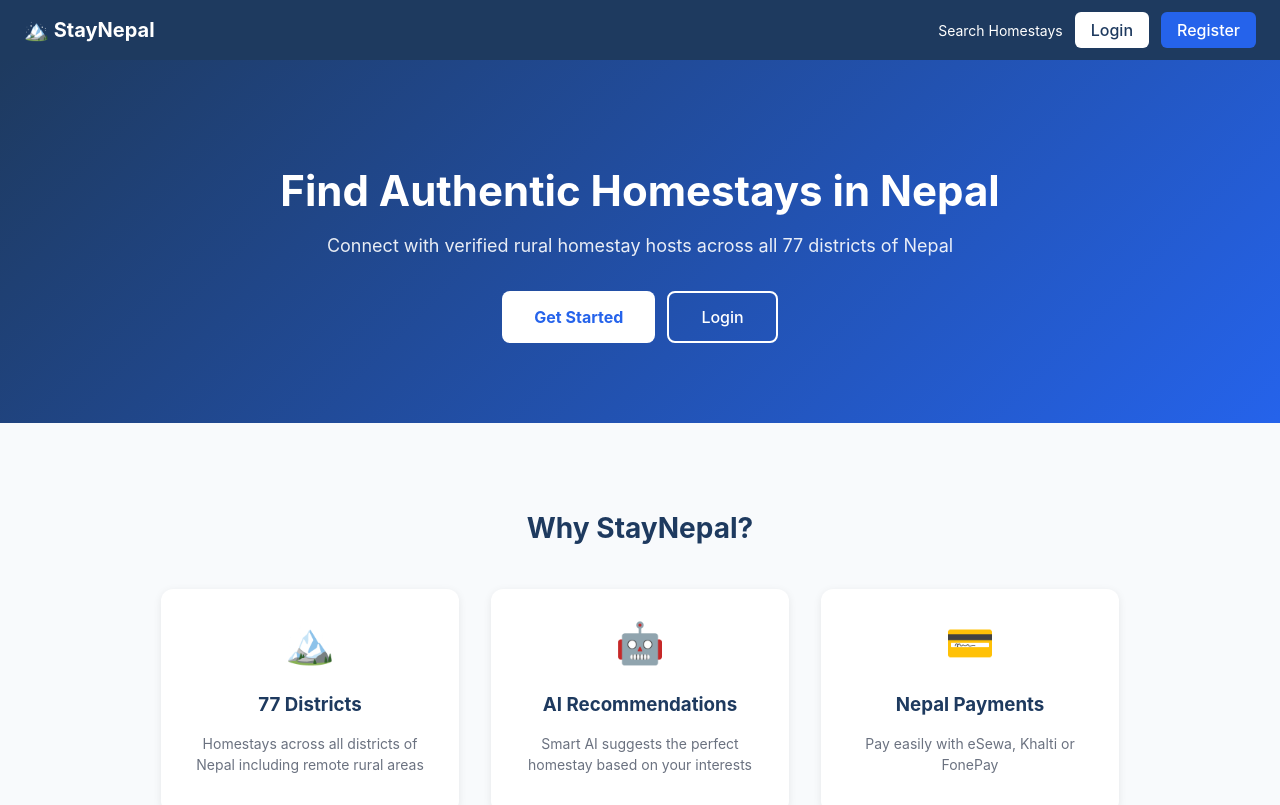
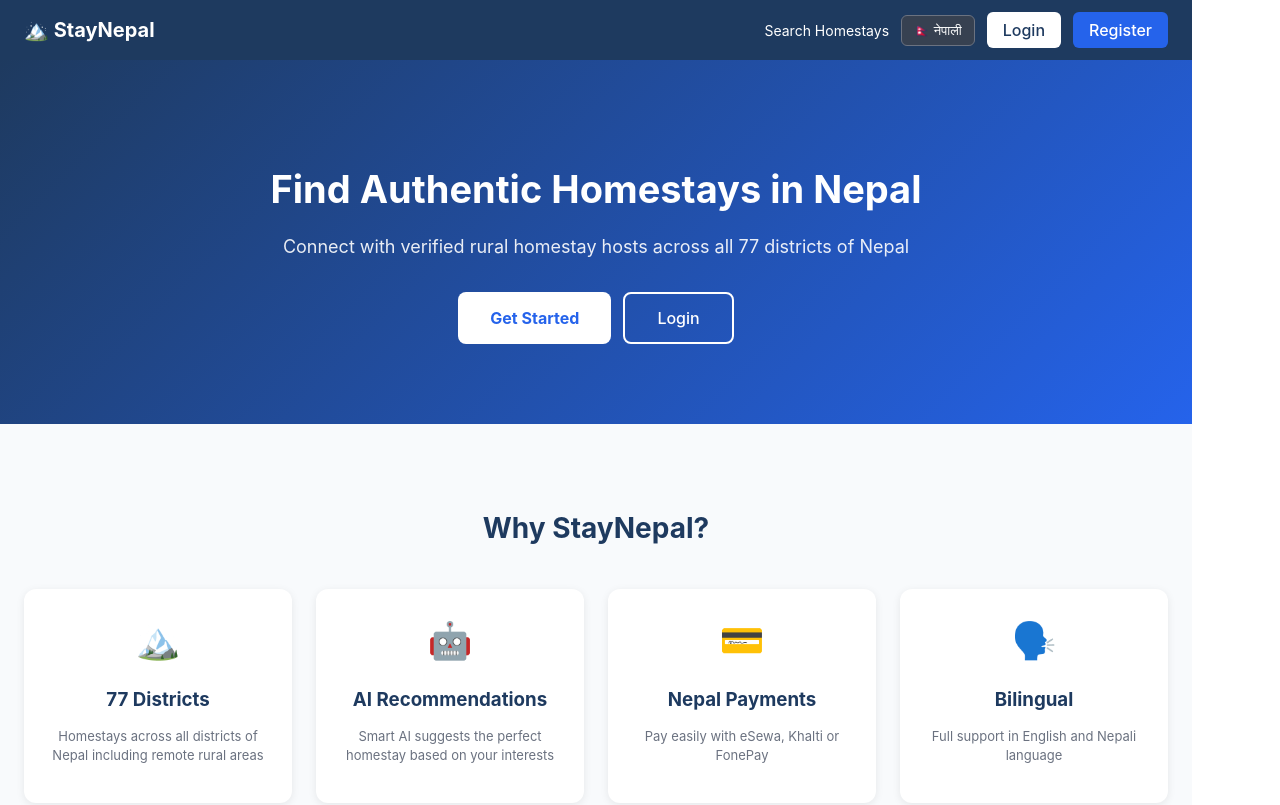
Before and after one commit to aim1525/stayNepal, a React (Vite) app in the folder frontend/: page / in a window 1280 px wide. Shown: the top 805 px of the page. Built offline with nearby package versions, Linux system fonts and the light colour scheme.

Commit message:
bilingual english nepali switch done

```diff
--- a/frontend/src/App.jsx
+++ b/frontend/src/App.jsx
@@ -5,61 +5,98 @@
 import Search from './pages/Search'
 import HostDashboard from './pages/HostDashboard'
 import Booking from './pages/Booking'
+import MyBookings from './pages/MyBookings'
 
 function App() {
   const [page, setPage] = useState('home')
   const [user, setUser] = useState(null)
   const [selectedHomestay, setSelectedHomestay] = useState(null)
+  const [lang, setLang] = useState('en')
+
+  const t = {
+    en: {
+      brand: '🏔️ StayNepal',
+      search: 'Search Homestays',
+      myBookings: 'My Bookings',
+      dashboard: 'My Dashboard',
+      hello: 'Hello',
+      logout: 'Logout',
+      login: 'Login',
+      register: 'Register',
+    },
+    ne: {
+      brand: '🏔️ स्टेनेपाल',
+      search: 'होमस्टे खोज्नुहोस्',
+      myBookings: 'मेरा बुकिङहरू',
+      dashboard: 'मेरो ड्यासबोर्ड',
+      hello: 'नमस्ते',
+      logout: 'बाहिर जानुहोस्',
+      login: 'लगइन',
+      register: 'दर्ता',
+    }
+  }
+
+  const text = t[lang]
 
   return (
     <div>
       <nav style={{background:'#1e3a5f', padding:'12px 24px', display:'flex', justifyContent:'space-between', alignItems:'center'}}>
         <span onClick={() => setPage('home')} style={{color:'white', fontSize:'20px', fontWeight:'bold', cursor:'pointer'}}>
-          🏔️ StayNepal
+          {text.brand}
         </span>
         <div style={{display:'flex', gap:'12px', alignItems:'center'}}>
           <span onClick={() => setPage('search')} style={{color:'white', cursor:'pointer', fontSize:'14px'}}>
-            Search Homestays
+            {text.search}
           </span>
           {user && user.role === 'host' && (
             <span onClick={() => setPage('host')} style={{color:'white', cursor:'pointer', fontSize:'14px'}}>
-              My Dashboard
+              {text.dashboard}
             </span>
           )}
           {user && user.role === 'tourist' && (
-            <span onClick={() => setPage('booking')} style={{color:'white', cursor:'pointer', fontSize:'14px'}}>
-              My Bookings
+            <span onClick={() => setPage('mybookings')} style={{color:'white', cursor:'pointer', fontSize:'14px'}}>
+              {text.myBookings}
             </span>
           )}
+
+          {/* LANGUAGE SWITCH BUTTON */}
+          <button
+            onClick={() => setLang(lang === 'en' ? 'ne' : 'en')}
+            style={{background:'#374151', color:'white', border:'1px solid #6b7280', padding:'6px 12px', borderRadius:'6px', cursor:'pointer', fontSize:'13px', fontWeight:'500'}}
+          >
+            {lang === 'en' ? '🇳🇵 नेपाली' : '🇬🇧 English'}
+          </button>
+
           {user ? (
             <>
-              <span style={{color:'#93c5fd', fontSize:'14px'}}>Hello, {user.name}</span>
+              <span style={{color:'#93c5fd', fontSize:'14px'}}>{text.hello}, {user.name}</span>
               <button
                 onClick={() => { setUser(null); setPage('home') }}
                 style={{background:'transparent', color:'white', border:'1px solid white', padding:'6px 12px', borderRadius:'6px', cursor:'pointer', fontSize:'13px'}}
               >
-                Logout
+                {text.logout}
               </button>
             </>
           ) : (
             <>
               <button onClick={() => setPage('login')} style={{background:'white', color:'#1e3a5f', border:'none', padding:'8px 16px', borderRadius:'6px', cursor:'pointer', fontWeight:'500'}}>
-                Login
+                {text.login}
               </button>
               <button onClick={() => setPage('register')} style={{background:'#2563eb', color:'white', border:'none', padding:'8px 16px', borderRadius:'6px', cursor:'pointer', fontWeight:'500'}}>
-                Register
+                {text.register}
               </button>
             </>
           )}
         </div>
       </nav>
 
-      {page === 'home' && <Home setPage={setPage} />}
-      {page === 'login' && <Login setPage={setPage} setUser={setUser} />}
-      {page === 'register' && <Register setPage={setPage} setUser={setUser} />}
-      {page === 'search' && <Search setPage={setPage} setSelectedHomestay={setSelectedHomestay} />}
-      {page === 'host' && <HostDashboard user={user} />}
-      {page === 'booking' && <Booking user={user} homestay={selectedHomestay} setPage={setPage} />}
+      {page === 'home' && <Home setPage={setPage} lang={lang} />}
+      {page === 'login' && <Login setPage={setPage} setUser={setUser} lang={lang} />}
+      {page === 'register' && <Register setPage={setPage} setUser={setUser} lang={lang} />}
+      {page === 'search' && <Search setPage={setPage} setSelectedHomestay={setSelectedHomestay} lang={lang} />}
+      {page === 'host' && <HostDashboard user={user} lang={lang} />}
+      {page === 'booking' && <Booking user={user} homestay={selectedHomestay} setPage={setPage} lang={lang} />}
+      {page === 'mybookings' && <MyBookings user={user} setPage={setPage} lang={lang} />}
     </div>
   )
 }
--- a/frontend/src/pages/Home.jsx
+++ b/frontend/src/pages/Home.jsx
@@ -1,49 +1,82 @@
-function Home({ setPage }) {
+function Home({ setPage, lang }) {
+  const t = {
+    en: {
+      title: 'Find Authentic Homestays in Nepal',
+      subtitle: 'Connect with verified rural homestay hosts across all 77 districts of Nepal',
+      getStarted: 'Get Started',
+      login: 'Login',
+      whyTitle: 'Why StayNepal?',
+      f1title: '77 Districts',
+      f1desc: 'Homestays across all districts of Nepal including remote rural areas',
+      f2title: 'AI Recommendations',
+      f2desc: 'Smart AI suggests the perfect homestay based on your interests',
+      f3title: 'Nepal Payments',
+      f3desc: 'Pay easily with eSewa, Khalti or FonePay',
+      f4title: 'Bilingual',
+      f4desc: 'Full support in English and Nepali language',
+    },
+    ne: {
+      title: 'नेपालमा प्रामाणिक होमस्टे खोज्नुहोस्',
+      subtitle: 'नेपालका सबै ७७ जिल्लाका प्रमाणित ग्रामीण होमस्टे होस्टहरूसँग जडान गर्नुहोस्',
+      getStarted: 'सुरु गर्नुहोस्',
+      login: 'लगइन',
+      whyTitle: 'स्टेनेपाल किन?',
+      f1title: '७७ जिल्ला',
+      f1desc: 'नेपालका सबै जिल्लाहरूमा होमस्टेहरू',
+      f2title: 'एआई सिफारिस',
+      f2desc: 'स्मार्ट एआईले तपाईंको रुचिको आधारमा उत्तम होमस्टे सुझाव दिन्छ',
+      f3title: 'नेपाल भुक्तानी',
+      f3desc: 'eSewa, Khalti वा FonePay बाट सजिलै भुक्तानी गर्नुहोस्',
+      f4title: 'द्विभाषी',
+      f4desc: 'अंग्रेजी र नेपाली भाषामा पूर्ण समर्थन',
+    }
+  }
+
+  const text = t[lang] || t['en']
+
   return (
     <div>
       <div style={{background:'linear-gradient(135deg, #1e3a5f, #2563eb)', color:'white', padding:'80px 24px', textAlign:'center'}}>
-        <h1 style={{fontSize:'42px', marginBottom:'16px'}}>Find Authentic Homestays in Nepal</h1>
-        <p style={{fontSize:'18px', marginBottom:'32px', opacity:'0.9'}}>
-          Connect with verified rural homestay hosts across all 77 districts of Nepal
-        </p>
+        <h1 style={{fontSize:'38px', marginBottom:'16px', lineHeight:'1.3'}}>{text.title}</h1>
+        <p style={{fontSize:'18px', marginBottom:'32px', opacity:'0.9'}}>{text.subtitle}</p>
         <div style={{display:'flex', justifyContent:'center', gap:'12px', flexWrap:'wrap'}}>
           <button
             onClick={() => setPage('register')}
             style={{background:'white', color:'#2563eb', padding:'14px 32px', border:'none', borderRadius:'8px', fontSize:'16px', fontWeight:'bold', cursor:'pointer'}}
           >
-            Get Started
+            {text.getStarted}
           </button>
           <button
             onClick={() => setPage('login')}
             style={{background:'transparent', color:'white', padding:'14px 32px', border:'2px solid white', borderRadius:'8px', fontSize:'16px', cursor:'pointer'}}
           >
-            Login
+            {text.login}
           </button>
         </div>
       </div>
 
       <div style={{padding:'60px 24px', textAlign:'center', background:'#f8fafc'}}>
-        <h2 style={{fontSize:'28px', marginBottom:'40px', color:'#1e3a5f'}}>Why StayNepal?</h2>
-        <div style={{display:'flex', justifyContent:'center', gap:'32px', flexWrap:'wrap'}}>
-          <div style={{maxWidth:'250px', padding:'24px', background:'white', borderRadius:'12px', boxShadow:'0 2px 8px rgba(0,0,0,0.08)'}}>
-            <div style={{fontSize:'40px', marginBottom:'16px'}}>🏔️</div>
-            <h3 style={{color:'#1e3a5f', marginBottom:'8px'}}>77 Districts</h3>
-            <p style={{color:'#6b7280', fontSize:'14px'}}>Homestays across all districts of Nepal including remote rural areas</p>
+        <h2 style={{fontSize:'28px', marginBottom:'40px', color:'#1e3a5f'}}>{text.whyTitle}</h2>
+        <div style={{display:'flex', justifyContent:'center', gap:'24px', flexWrap:'wrap'}}>
+          <div style={{maxWidth:'220px', padding:'24px', background:'white', borderRadius:'12px', boxShadow:'0 2px 8px rgba(0,0,0,0.08)'}}>
+            <div style={{fontSize:'36px', marginBottom:'12px'}}>🏔️</div>
+            <h3 style={{color:'#1e3a5f', marginBottom:'8px'}}>{text.f1title}</h3>
+            <p style={{color:'#6b7280', fontSize:'13px'}}>{text.f1desc}</p>
           </div>
-          <div style={{maxWidth:'250px', padding:'24px', background:'white', borderRadius:'12px', boxShadow:'0 2px 8px rgba(0,0,0,0.08)'}}>
-            <div style={{fontSize:'40px', marginBottom:'16px'}}>🤖</div>
-            <h3 style={{color:'#1e3a5f', marginBottom:'8px'}}>AI Recommendations</h3>
-            <p style={{color:'#6b7280', fontSize:'14px'}}>Smart AI suggests the perfect homestay based on your interests</p>
+          <div style={{maxWidth:'220px', padding:'24px', background:'white', borderRadius:'12px', boxShadow:'0 2px 8px rgba(0,0,0,0.08)'}}>
+            <div style={{fontSize:'36px', marginBottom:'12px'}}>🤖</div>
+            <h3 style={{color:'#1e3a5f', marginBottom:'8px'}}>{text.f2title}</h3>
+            <p style={{color:'#6b7280', fontSize:'13px'}}>{text.f2desc}</p>
           </div>
-          <div style={{maxWidth:'250px', padding:'24px', background:'white', borderRadius:'12px', boxShadow:'0 2px 8px rgba(0,0,0,0.08)'}}>
-            <div style={{fontSize:'40px', marginBottom:'16px'}}>💳</div>
-            <h3 style={{color:'#1e3a5f', marginBottom:'8px'}}>Nepal Payments</h3>
-            <p style={{color:'#6b7280', fontSize:'14px'}}>Pay easily with eSewa, Khalti or FonePay</p>
+          <div style={{maxWidth:'220px', padding:'24px', background:'white', borderRadius:'12px', boxShadow:'0 2px 8px rgba(0,0,0,0.08)'}}>
+            <div style={{fontSize:'36px', marginBottom:'12px'}}>💳</div>
+            <h3 style={{color:'#1e3a5f', marginBottom:'8px'}}>{text.f3title}</h3>
+            <p style={{color:'#6b7280', fontSize:'13px'}}>{text.f3desc}</p>
           </div>
-          <div style={{maxWidth:'250px', padding:'24px', background:'white', borderRadius:'12px', boxShadow:'0 2px 8px rgba(0,0,0,0.08)'}}>
-            <div style={{fontSize:'40px', marginBottom:'16px'}}>🗣️</div>
-            <h3 style={{color:'#1e3a5f', marginBottom:'8px'}}>Bilingual</h3>
-            <p style={{color:'#6b7280', fontSize:'14px'}}>Full support in English and Nepali language</p>
+          <div style={{maxWidth:'220px', padding:'24px', background:'white', borderRadius:'12px', boxShadow:'0 2px 8px rgba(0,0,0,0.08)'}}>
+            <div style={{fontSize:'36px', marginBottom:'12px'}}>🗣️</div>
+            <h3 style={{color:'#1e3a5f', marginBottom:'8px'}}>{text.f4title}</h3>
+            <p style={{color:'#6b7280', fontSize:'13px'}}>{text.f4desc}</p>
           </div>
         </div>
       </div>
--- /dev/null
+++ b/frontend/src/pages/MyBookings.jsx
@@ -0,0 +1,109 @@
+import { useState, useEffect } from 'react'
+import axios from 'axios'
+
+function MyBookings({ user, setPage }) {
+  const [bookings, setBookings] = useState([])
+  const [loading, setLoading] = useState(true)
+
+  useEffect(() => {
+    if (user) {
+      axios.get(`http://localhost:5000/api/bookings/user/${user.id}`)
+        .then(res => {
+          setBookings(res.data)
+          setLoading(false)
+        })
+        .catch(() => setLoading(false))
+    }
+  }, [user])
+
+  if (!user) {
+    return (
+      <div style={{textAlign:'center', padding:'80px'}}>
+        <h2 style={{color:'#1e3a5f'}}>My Bookings</h2>
+        <p style={{color:'#6b7280'}}>Please <span onClick={() => setPage('login')} style={{color:'#2563eb', cursor:'pointer'}}>login</span> to see your bookings.</p>
+      </div>
+    )
+  }
+
+  const getStatusColor = (status) => {
+    if (status === 'confirmed') return '#065f46'
+    if (status === 'pending') return '#92400e'
+    if (status === 'cancelled') return '#991b1b'
+    return '#1e3a5f'
+  }
+
+  const getStatusBg = (status) => {
+    if (status === 'confirmed') return '#d1fae5'
+    if (status === 'pending') return '#fef3c7'
+    if (status === 'cancelled') return '#fee2e2'
+    return '#eff6ff'
+  }
+
+  return (
+    <div style={{maxWidth:'800px', margin:'40px auto', padding:'24px'}}>
+      <h2 style={{color:'#1e3a5f', marginBottom:'24px'}}>My Bookings</h2>
+
+      {loading ? (
+        <p style={{textAlign:'center', color:'#6b7280'}}>Loading your bookings...</p>
+      ) : bookings.length === 0 ? (
+        <div style={{textAlign:'center', padding:'60px', border:'1px solid #e5e7eb', borderRadius:'12px'}}>
+          <div style={{fontSize:'48px', marginBottom:'16px'}}>🏠</div>
+          <h3 style={{color:'#1e3a5f', marginBottom:'8px'}}>No bookings yet</h3>
+          <p style={{color:'#6b7280', marginBottom:'24px'}}>You have not booked any homestays yet.</p>
+          <button
+            onClick={() => setPage('search')}
+            style={{background:'#2563eb', color:'white', border:'none', padding:'12px 24px', borderRadius:'8px', cursor:'pointer', fontSize:'15px'}}
+          >
+            Search Homestays
+          </button>
+        </div>
+      ) : (
+        <div>
+          {bookings.map(b => (
+            <div key={b.id} style={{border:'1px solid #e5e7eb', borderRadius:'12px', padding:'20px', marginBottom:'16px', background:'white', boxShadow:'0 2px 6px rgba(0,0,0,0.05)'}}>
+              <div style={{display:'flex', justifyContent:'space-between', alignItems:'flex-start', marginBottom:'12px'}}>
+                <div>
+                  <h3 style={{color:'#1e3a5f', marginBottom:'4px'}}>{b.name_en}</h3>
+                  <p style={{color:'#6b7280', fontSize:'14px'}}>📍 {b.district}</p>
+                </div>
+                <span style={{background:getStatusBg(b.status), color:getStatusColor(b.status), padding:'4px 12px', borderRadius:'20px', fontSize:'13px', fontWeight:'500'}}>
+                  {b.status.charAt(0).toUpperCase() + b.status.slice(1)}
+                </span>
+              </div>
+
+              <div style={{display:'flex', gap:'24px', flexWrap:'wrap', marginBottom:'12px'}}>
+                <div>
+                  <p style={{color:'#6b7280', fontSize:'12px', marginBottom:'2px'}}>CHECK IN</p>
+                  <p style={{color:'#1e3a5f', fontWeight:'500'}}>{new Date(b.check_in).toLocaleDateString('en-US', {day:'numeric', month:'short', year:'numeric'})}</p>
+                </div>
+                <div>
+                  <p style={{color:'#6b7280', fontSize:'12px', marginBottom:'2px'}}>CHECK OUT</p>
+                  <p style={{color:'#1e3a5f', fontWeight:'500'}}>{new Date(b.check_out).toLocaleDateString('en-US', {day:'numeric', month:'short', year:'numeric'})}</p>
+                </div>
+                <div>
+                  <p style={{color:'#6b7280', fontSize:'12px', marginBottom:'2px'}}>GUESTS</p>
+                  <p style={{color:'#1e3a5f', fontWeight:'500'}}>{b.guests} {b.guests === 1 ? 'guest' : 'guests'}</p>
+                </div>
+                <div>
+                  <p style={{color:'#6b7280', fontSize:'12px', marginBottom:'2px'}}>TOTAL</p>
+                  <p style={{color:'#2563eb', fontWeight:'bold'}}>NPR {b.total_price}</p>
+                </div>
+              </div>
+
+              <div style={{borderTop:'1px solid #f3f4f6', paddingTop:'12px', display:'flex', justifyContent:'space-between', alignItems:'center'}}>
+                <p style={{color:'#9ca3af', fontSize:'12px'}}>
+                  Booked on {new Date(b.created_at).toLocaleDateString()}
+                </p>
+                <p style={{color:'#9ca3af', fontSize:'12px'}}>
+                  Booking ID: #{b.id}
+                </p>
+              </div>
+            </div>
+          ))}
+        </div>
+      )}
+    </div>
+  )
+}
+
+export default MyBookings
```
